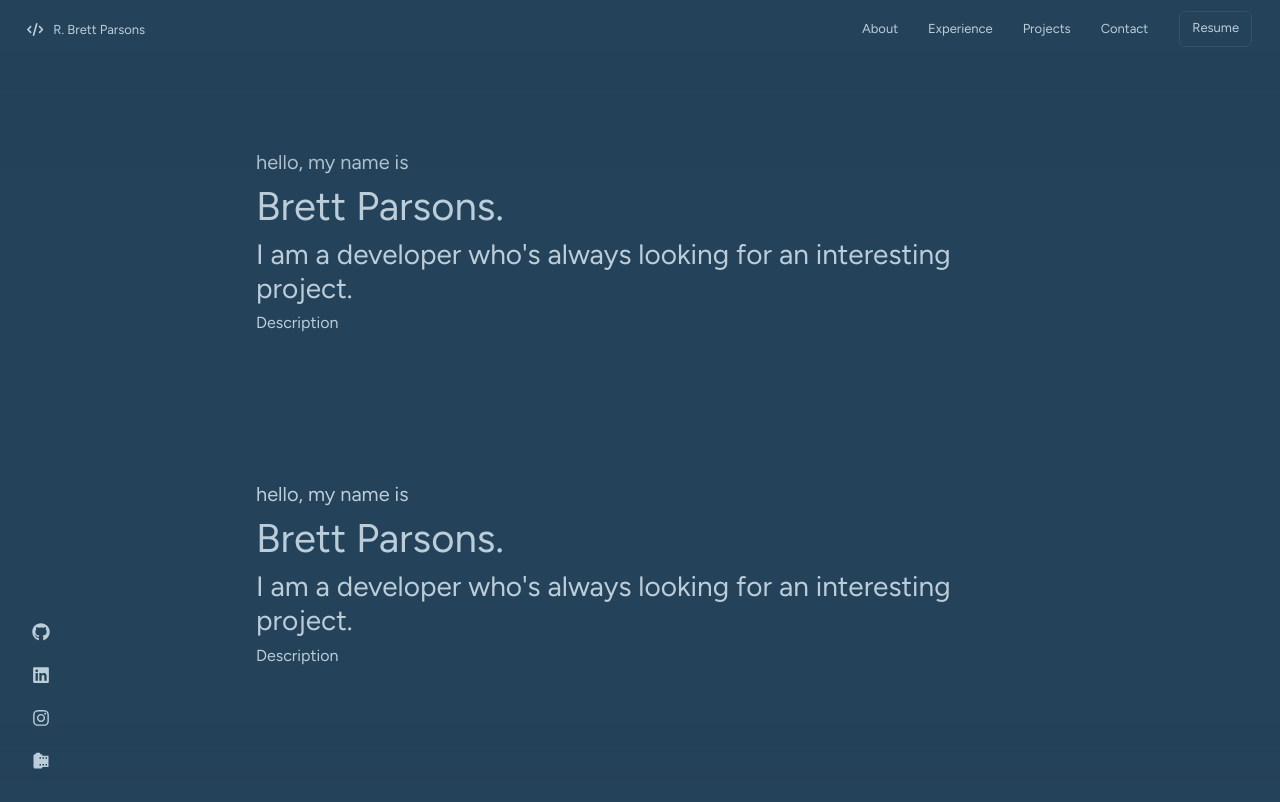
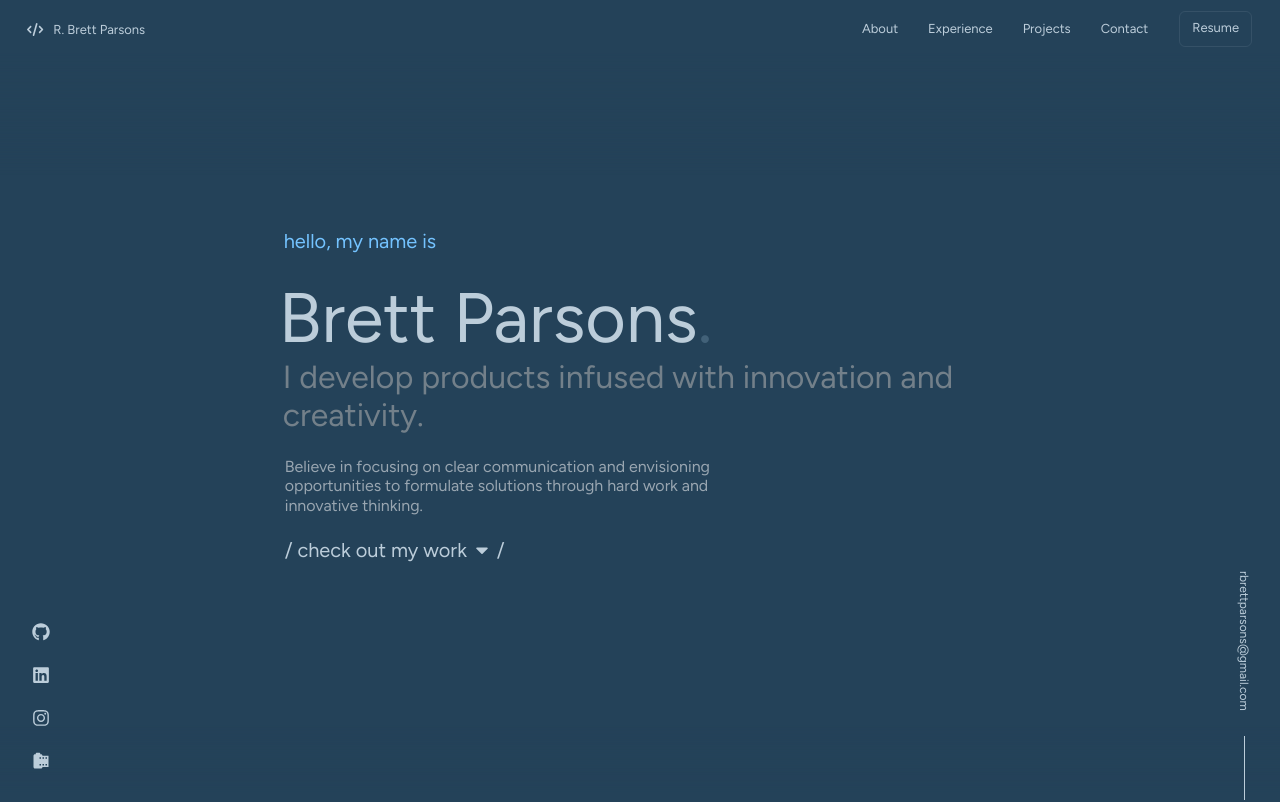
Before and after one commit to bparsons5/react-dev, a React (Create React App) app: page / in a window 1280 px wide. Shown: the top 802 px of the page. Built offline with nearby package versions, Linux system fonts and the light colour scheme.

Commit message:
initial title card, better sizing at all frames, and better social and email dynamic

```diff
--- a/package.json
+++ b/package.json
@@ -11,6 +11,7 @@
     "@testing-library/user-event": "^13.5.0",
     "bootstrap": "^5.2.0",
     "fontawesome": "^5.6.3",
+    "jquery": "^3.6.1",
     "react": "^18.2.0",
     "react-bootstrap": "^2.5.0",
     "react-dom": "^18.2.0",
--- a/src/App.js
+++ b/src/App.js
@@ -1,13 +1,14 @@
 import { useState } from 'react'
 import { BrowserRouter as Router, Routes, Route } from 'react-router-dom'
+import Container from 'react-bootstrap/Container';
+import $ from 'jquery';
 
 import Header from './components/Header'
-import Tasks from './components/Tasks'
-import AddTask from './components/AddTask'
 import Footer from './components/Footer'
-import About from './components/About'
+import Title from './components/Title'
 import Dashboard from './components/Dashboard'
 import Social from './components/Social'
+import Email from './components/Email'
 
 function App() {
 
@@ -17,21 +18,19 @@ function App() {
           <Route path='/' exact element={
             <>
               <Header title='React'/>
-              <div className="container">
-                  <div className='section'>
-                      <h5>hello, my name is</h5>
-                      <h1>Brett Parsons.</h1>
-                      <h3>I am a developer who's always looking for an interesting project.</h3>
-                      <h6>Description</h6>
-                  </div>
-                  <About />
-                  <About />
-                  <About />
-                  <About />
-                  <Footer />
-              </div>
+
+              <Container>
+                <Title />
+                <Title />
+                <Title />
+                <Title />
+                <Title />
+                <Footer />
+              </Container>
+
               <div id="blur-bottom"></div>
               <Social />
+              <Email />
             </>
           }/>
           <Route path='/dashboard' element={<Dashboard />}/>
@@ -40,4 +39,11 @@ function App() {
   );
 }
 
+$(function() {
+  const titleMargin = "calc(50vh - " + document.getElementById('title').offsetHeight / 2 + "px)"
+  document.getElementById('title').style.marginTop = titleMargin
+  document.getElementById('title').style.marginBottom = titleMargin
+});
+
+
 export default App;
--- a/src/components/About.js
+++ /dev/null
@@ -1,14 +0,0 @@
-
-
-const About = () => {
-  return (
-    <div className='section'>
-        <h5>hello, my name is</h5>
-        <h1>Brett Parsons.</h1>
-        <h3>I am a developer who's always looking for an interesting project.</h3>
-        <h6>Description</h6>
-    </div>
-  )
-}
-
-export default About
--- /dev/null
+++ b/src/components/Email.js
@@ -0,0 +1,11 @@
+import '../css/email.css';
+
+const Email = () => {
+  return (
+    <div id='email'>
+        <a target="_blank" href="mailto:rbrettparsons@gmail.com">rbrettparsons@gmail.com</a>
+    </div>
+  )
+}
+
+export default Email
--- a/src/components/Header.js
+++ b/src/components/Header.js
@@ -1,5 +1,7 @@
 // import PropTypes from 'prop-types'
 import { useLocation } from 'react-router-dom'
+
+import '../css/header.css';
 
 import Button from 'react-bootstrap/Button';
 import Container from 'react-bootstrap/Container';
@@ -9,13 +11,15 @@ import Offcanvas from 'react-bootstrap/Offcanvas';
 
 import { FontAwesomeIcon } from '@fortawesome/react-fontawesome'
 import { faBars, faCode } from '@fortawesome/free-solid-svg-icons'
+import { FaGithub, FaLinkedin, FaInstagram } from 'react-icons/fa'
+import { MdCameraRoll } from "react-icons/md";
 
 const Header = () => {
     const location = useLocation()
 
     return (
         <>
-            <Navbar key='sm' expand='sm'>
+            <Navbar key='md' expand='md'>
                 <Container fluid>
                     <a href='/' className='logo'>
                         {/* <img src={require('../images/logo-white.png')} height='26' className='ms-2'/> is this how externals are supposed to be called? */}
@@ -23,7 +27,7 @@ const Header = () => {
                         <span className='logo-name'>R. Brett Parsons</span>
                     </a>
                     <Navbar.Toggle aria-controls="basic-navbar-nav"><FontAwesomeIcon icon={faBars} /></Navbar.Toggle>
-                    <Navbar.Offcanvas id={`offcanvasNavbar-expand-$'sm'`} aria-labelledby={`offcanvasNavbarLabel-expand-$'sm'`} placement="end">
+                    <Navbar.Offcanvas id={`offcanvasNavbar-expand-$'md'`} aria-labelledby={`offcanvasNavbarLabel-expand-$'md'`} placement="end">
                     <Offcanvas.Header closeButton></Offcanvas.Header>
                     <Offcanvas.Body>
                         <Nav className="justify-content-end flex-grow-1 pe-3">
@@ -33,6 +37,17 @@ const Header = () => {
                             <Nav.Link href="Contact">Contact</Nav.Link>
                             <a type='button' href='https://drive.google.com/file/d/1UFBZjwpirNNVCuxiPMb0rGs2dQqCP0RE/view?usp=sharing' target='_blank' className='ms-3 btn'>Resume</a>
                         </Nav>
+                        <div id="phone-links">
+                            <div id="phone-socials">
+                                <a target="_blank" href="https://github.com/bparsons5"><FaGithub /></a>
+                                <a target="_blank" href="https://www.linkedin.com/in/robertbrettparsons/"><FaLinkedin /></a>
+                                <a target="_blank" href="https://www.instagram.com/rbrettparsons/?hl=en"><FaInstagram /></a>
+                                <a target="_blank" href="https://rbrettparsons.com"><MdCameraRoll /></a>
+                            </div>
+                            <div id="phone-email">
+                                <a target="_blank" href="mailto:rbrettparsons@gmail.com">rbrettparsons@gmail.com</a>
+                            </div>
+                        </div>
                     </Offcanvas.Body>
                     </Navbar.Offcanvas>
                 </Container>
--- /dev/null
+++ b/src/components/Title.js
@@ -0,0 +1,37 @@
+
+import Row from 'react-bootstrap/Row';
+import Col from 'react-bootstrap/Col';
+
+import { FaCaretDown } from 'react-icons/fa'
+
+import '../css/title.css';
+// margin-top: calc(50vh - 128px);
+const Title = () => {
+
+  return (
+    <Row id="title" className='section'>
+      <Col xs={11} sm={11} md={9} xl={7}>
+        <Row>
+          <Col xs={12}>
+            <h5 id='hello'>hello, my name is</h5>
+          </Col>
+          <Col xs={12}>
+            <h1 id='name'>Brett Parsons<span id='period'>.</span></h1>
+          </Col>
+          <Col xs={12}>
+            <h2 id='tagline'>I develop products infused with innovation and creativity.</h2>
+          </Col>
+          <Col xs={12} sm={8}>
+            <h6 id='description'>Believe in focusing on clear communication and envisioning opportunities to formulate solutions through hard work and innovative thinking.</h6>
+          </Col>
+          <Col xs={0} sm={4}></Col>
+          <Col xs={12} sm={6}>
+            <h5 id='checkout'>/ check out my work <FaCaretDown className='icon'/> /</h5>
+          </Col>
+        </Row>
+      </Col>
+    </Row>
+  )
+}
+
+export default Title
--- /dev/null
+++ b/src/css/email.css
@@ -0,0 +1,41 @@
+#email {
+    position:fixed;
+    font-size: 12px;
+    bottom: 0px;
+    right: 0px;
+    padding: 0px 22px;
+    z-index: 1;
+}
+
+#email::after {
+    content: "";
+    display: block;
+    width: 1px;
+    height: 8vh;
+    margin: 0px auto;
+    background-color: #bccdda;
+}
+
+#email a {
+    text-decoration: none;
+    color: #bccdda;
+    padding-bottom: 5px;
+    margin: 20px 5px;
+    display: flex;
+    transition: .3s;
+    -webkit-writing-mode: vertical-rl;
+    writing-mode: vertical-rl;
+}
+
+#email a:hover {
+    text-decoration: none;
+    transition: .3s;
+    transform: translateY(-3px);
+    color: #d8e1ea;
+}
+
+@media (max-width: 767px) {
+    #email {
+        display: none;
+    }
+}
--- /dev/null
+++ b/src/css/header.css
@@ -0,0 +1,27 @@
+
+
+@media (min-width: 768px) {
+    #phone-links {
+        display: none;
+    }
+}
+
+#phone-links {
+    bottom: 0px;
+    position: absolute;
+    left: 0px;
+    padding: 15px 30px;
+}
+
+#phone-socials {
+    margin: 20px 0px;
+}
+
+#phone-socials a {
+    font-size: large;
+    margin-right: 25px;
+}
+
+#phone-email a {
+    text-decoration: none;
+}
--- a/src/css/social.css
+++ b/src/css/social.css
@@ -19,4 +19,11 @@
     text-decoration: none;
     transition: .3s;
     transform: translateY(-3px);
+    color: #d8e1ea;
 }
+
+@media (max-width: 767px) {
+    #social {
+        display: none;
+    }
+}
--- /dev/null
+++ b/src/css/title.css
@@ -0,0 +1,37 @@
+#title {
+    /* margin-top: 18vh; */
+}
+
+#hello {
+    padding-left: 5px;
+    color: #74c3ff;
+}
+
+#name {
+    padding: 15px 0px 0px 0px;
+    font-size: 70px;
+}
+
+#period {
+    color: #426178;
+}
+
+#tagline {
+    margin-top: -10px;
+    padding-left: 4px;
+    color: #73808a;
+}
+
+#description {
+    padding: 15px 0px 0px 0px;
+    padding-left: 6px;
+    color: #99a6b1;
+}
+
+#checkout {
+    padding: 15px 0px 0px 6px;
+}
+
+#checkout .icon {
+    margin-bottom: 4px;
+}
--- a/src/index.css
+++ b/src/index.css
@@ -196,6 +196,7 @@ footer {
 }
 
 .section {
-  margin: 150px 20%;
+  margin: 200px 0px;
   max-width: 100vw;
+  justify-content: center;
 }
```
Also changed, not shown: 1 other file (tests, documents, lock files or other folders).
